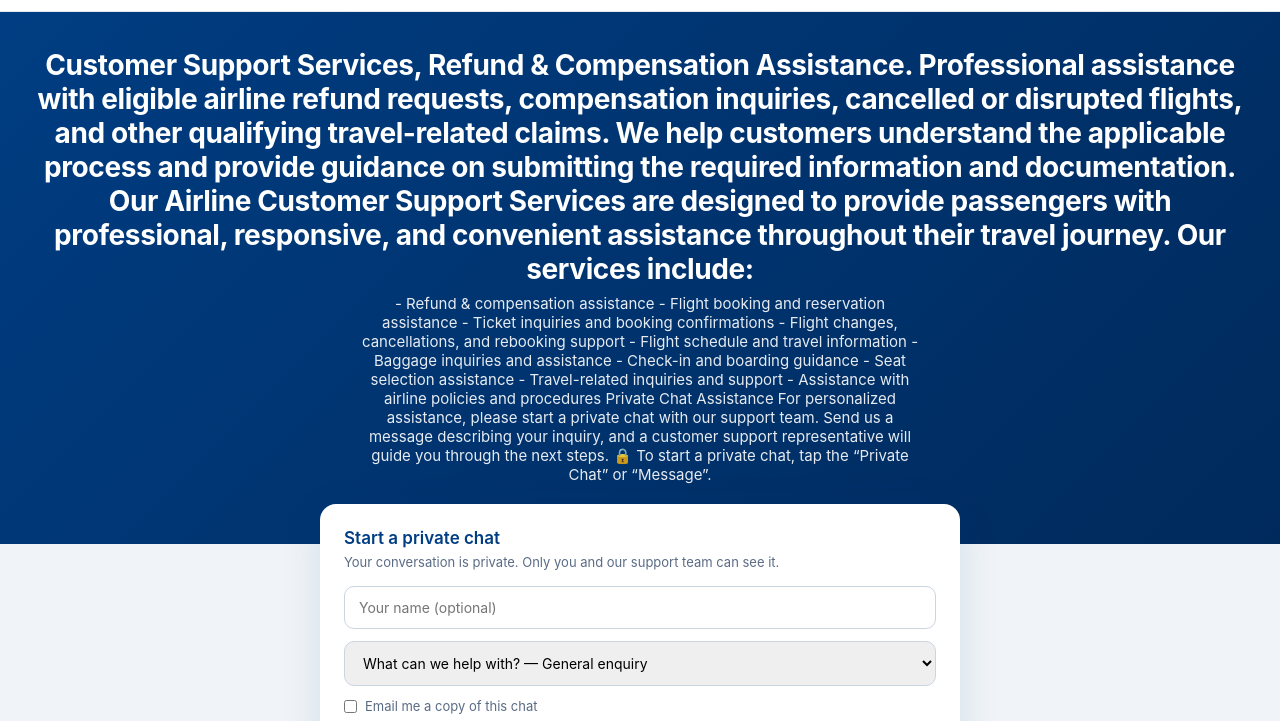
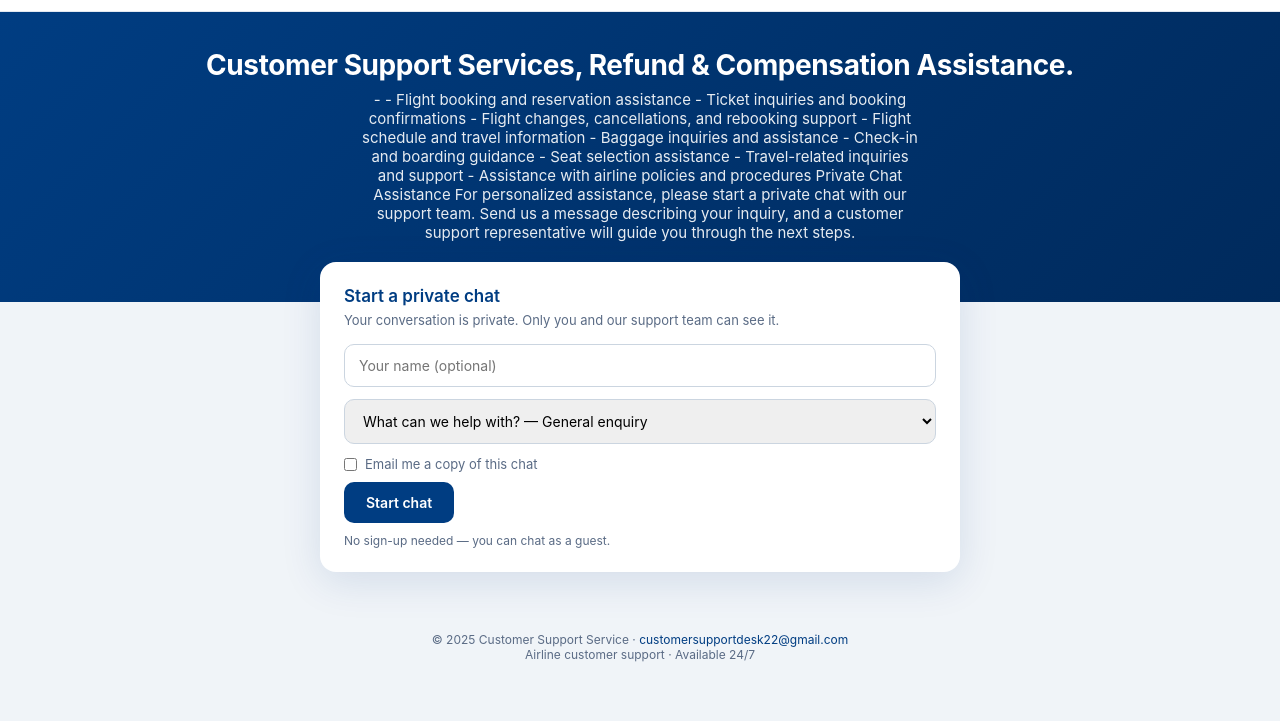
Before and after one commit to customersupportdesk22-hue/customer-support-service, a website: page public/index.html in a window 1280 px wide. Shown: the part 65-786 px from the top of the page. Drawn offline with nearby package versions, Linux system fonts and the light colour scheme.

Commit message:
Update index.html

```diff
--- a/public/index.html
+++ b/public/index.html
@@ -93,13 +93,8 @@
 
 <section class="hero">
   <h1>Customer Support Services, Refund & Compensation Assistance.
-Professional assistance with eligible airline refund requests, compensation inquiries, cancelled or disrupted flights, and other qualifying travel-related claims. We help customers understand the applicable process and provide guidance on submitting the required information and documentation.
-
-Our Airline Customer Support Services are designed to provide passengers with professional, responsive, and convenient assistance throughout their travel journey.
-
-Our services include:
 </h1>
-  <p>- Refund & compensation assistance
+  <p>-
 - Flight booking and reservation assistance
 - Ticket inquiries and booking confirmations
 - Flight changes, cancellations, and rebooking support
@@ -111,9 +106,7 @@ Our services include:
 - Assistance with airline policies and procedures
 
 Private Chat Assistance
-For personalized assistance, please start a private chat with our support team. Send us a message describing your inquiry, and a customer support representative will guide you through the next steps.
-
-🔒 To start a private chat, tap the “Private Chat” or “Message”.</p>
+For personalized assistance, please start a private chat with our support team. Send us a message describing your inquiry, and a customer support representative will guide you through the next steps.</p>
 </section>
 
 <div class="card">
```
